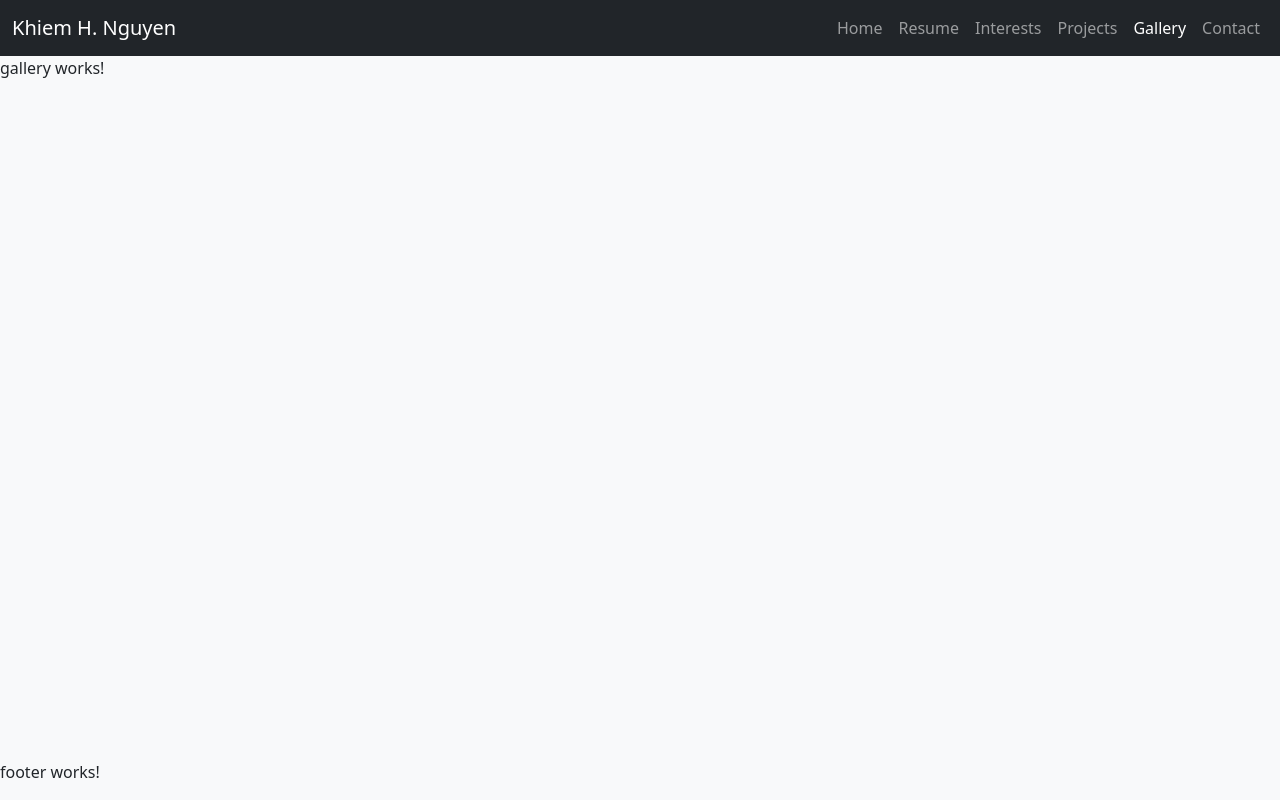
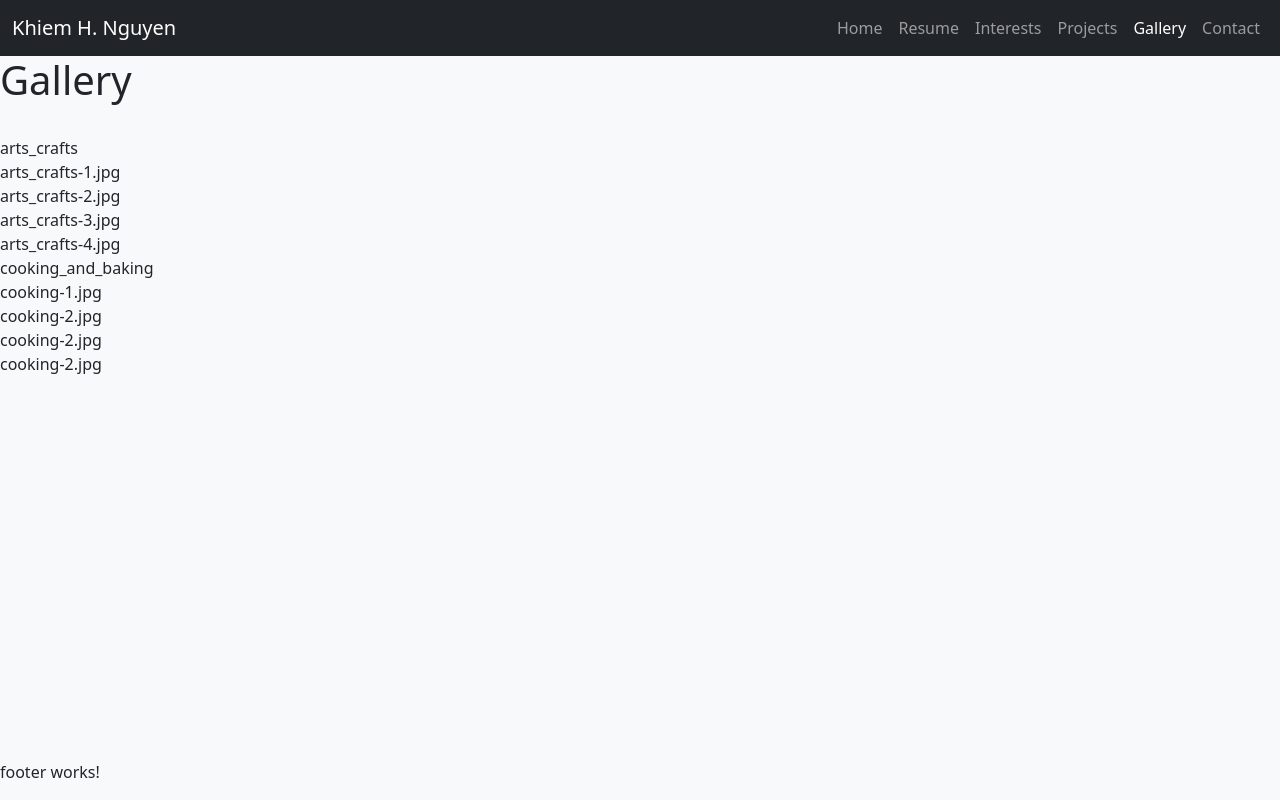
Before and after one commit to khnguyen88/personal-website-2023, an Angular app: page /gallery in a window 1280 px wide. Built offline with nearby package versions, Linux system fonts and the light colour scheme.

Commit message:
Stubbing out first iteration of the gallery template HTML with div to see if nested ngFor is successful.

```diff
--- a/src/app/component/gallery/gallery.component.html
+++ b/src/app/component/gallery/gallery.component.html
@@ -1 +1,24 @@
-<p>gallery works!</p>
+<!-- Page Container -->
+<div class="gallery-container">
+    <!-- Page Header -->
+    <h1>Gallery</h1>
+    <br>
+
+    <!-- Gallery Item Container -->
+    <div class="gallery-items-container">
+
+        <!-- Gallery Images -->
+        <!-- Utilizes Angular's ngFor directive to loop through nest object arrays assigned to the imageGallery property -->
+        <!-- Used to retrieve information to populate the image elements' source and alternative text attributes -->
+        <div *ngFor="let galleryItem of imageGallery">
+            <div>
+                <div>{{galleryItem.folder}}</div>
+                <div *ngFor="let image of galleryItem.images">
+                    <div>
+                        {{image.filename}}
+                    </div>
+                </div>
+            </div>
+        </div>
+    </div>
+</div>
```
